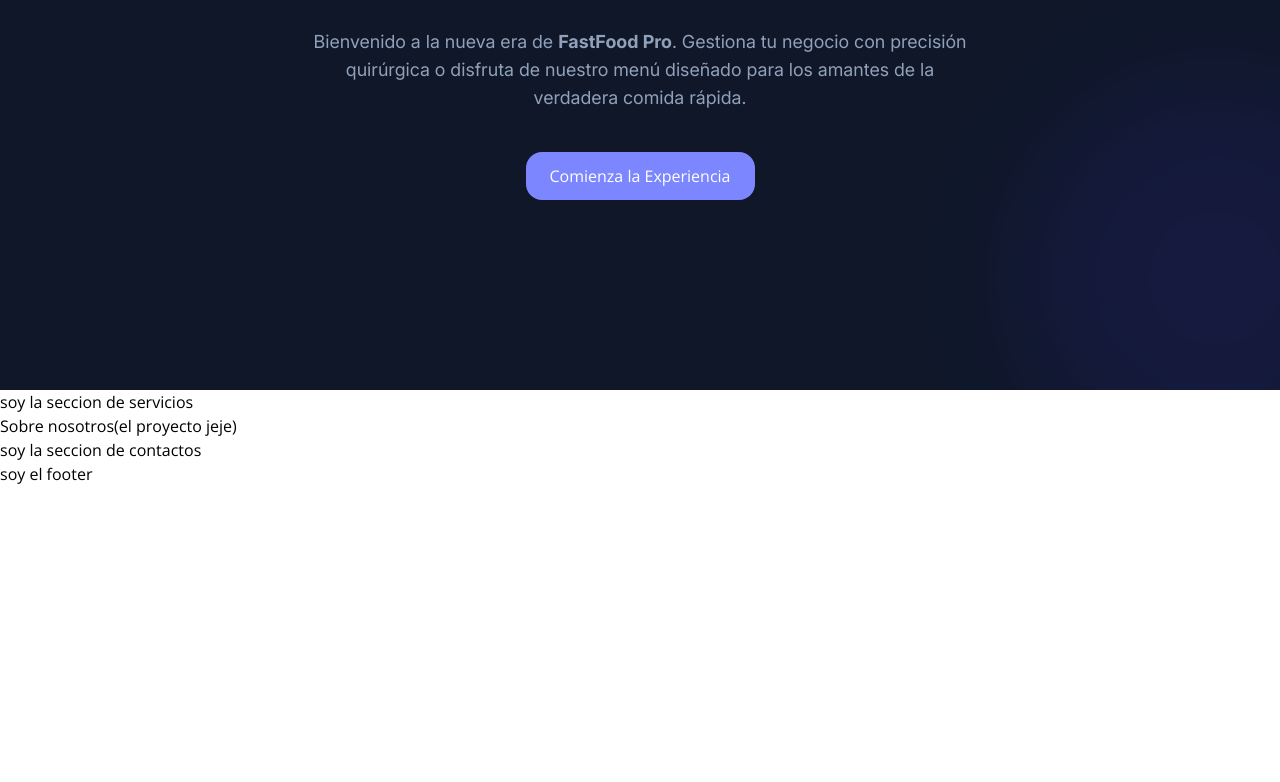
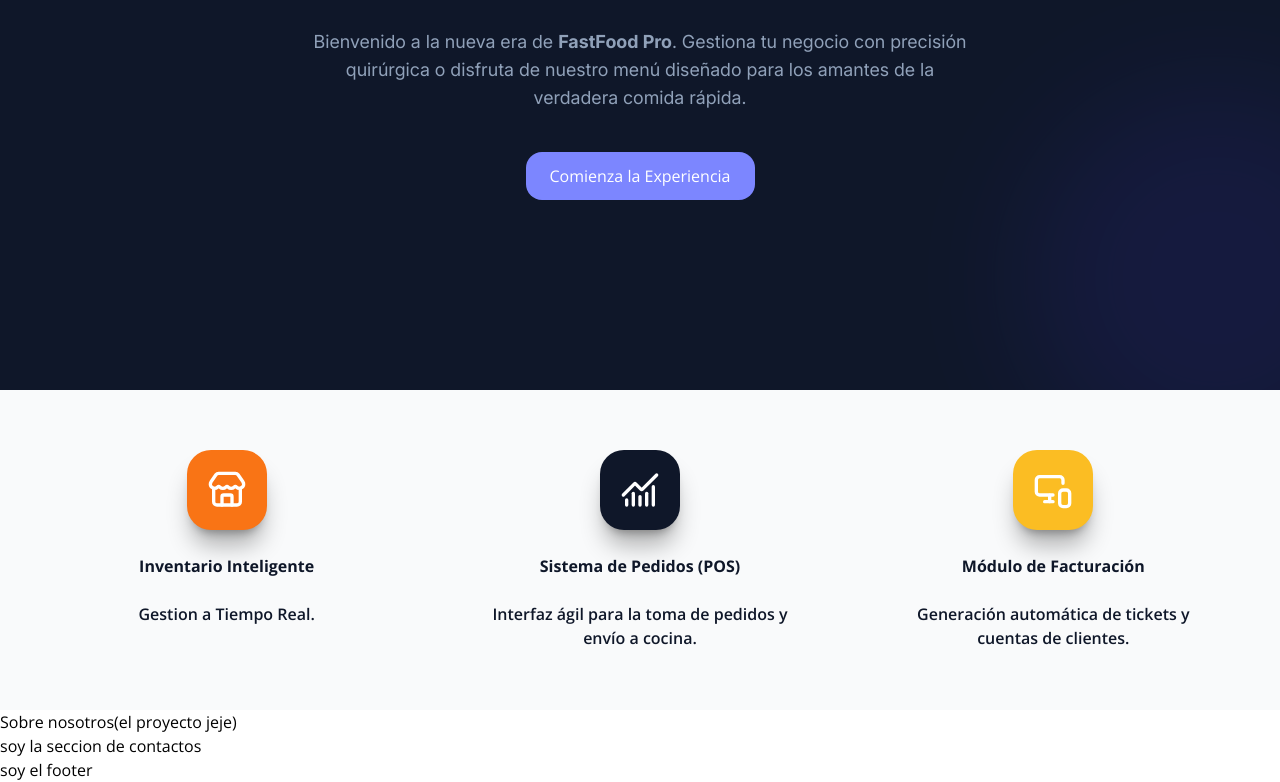
Before and after one commit to Leumas24K/Fast-Food-Control-ERP, a React (Vite) app: page / in a window 1280 px wide. Shown: the part 486-1268 px from the top of the page. Before the commit the page ends 972 px from the top, so only its background shows below. Built offline with nearby package versions, Linux system fonts and the light colour scheme.

Commit message:
haciendo la seccion de servicio

```diff
--- a/src/components/Services.jsx
+++ b/src/components/Services.jsx
@@ -1,9 +1,34 @@
 import React from 'react'
+import { Store, ChartNoAxesCombined, MonitorSmartphone } from 'lucide-react';
 
 export default function Services() {
+
+  const itemsServices = [
+
+    { icon: <Store size={40} color='white' />, bg:"bg-primary", tittle: "Inventario Inteligente", description: "Gestion a Tiempo Real." },
+    { icon: <ChartNoAxesCombined size={40} color='white' />,bg:"bg-fondo-dark", tittle: "Sistema de Pedidos (POS)", description: "Interfaz ágil para la toma de pedidos y envío a cocina." },
+    { icon: <MonitorSmartphone size={40} color='white' />,bg:"bg-secondary", tittle: "Módulo de Facturación", description: "Generación automática de tickets y cuentas de clientes." }
+  ]
+
   return (
-    <div>
-      <h1>soy la seccion de servicios</h1>
+
+    <div className='flex justify-center gap-10 p-10  bg-fondo-light '>
+
+      {itemsServices.map((item, index) => (
+
+        <div key={index} className='flex flex-col items-center  w-1/3 p-5 gap-6'>
+
+          <figure className={`${item.bg}  p-5 rounded-3xl shadow-xl/30`}>
+            {item.icon}
+          </figure>
+          <h1 className='text-fondo-dark text-center font-bold'>{item.tittle}</h1>
+
+          <p className='text-fondo-dark font-semibold text-center'>{item.description}</p>
+        </div>
+
+      ))}
+
     </div>
+
   )
 }
```
